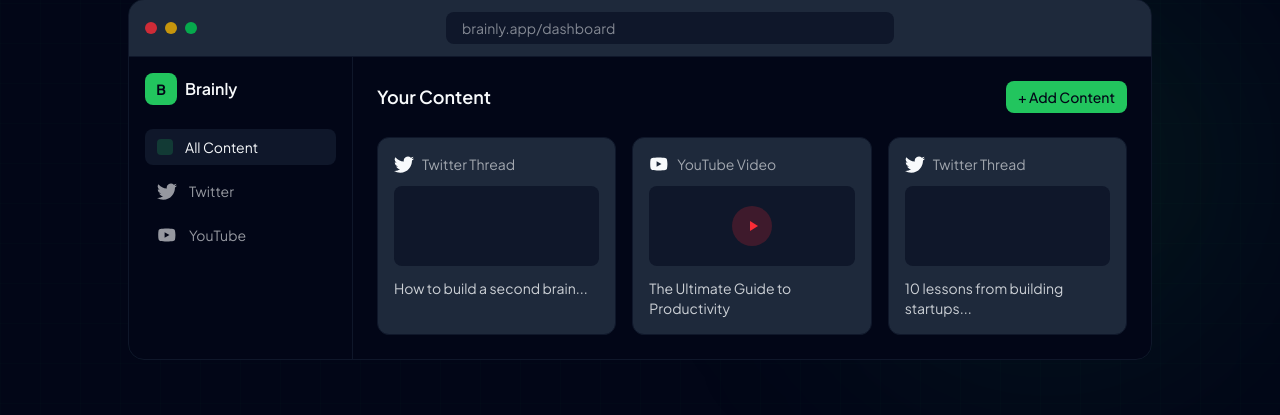
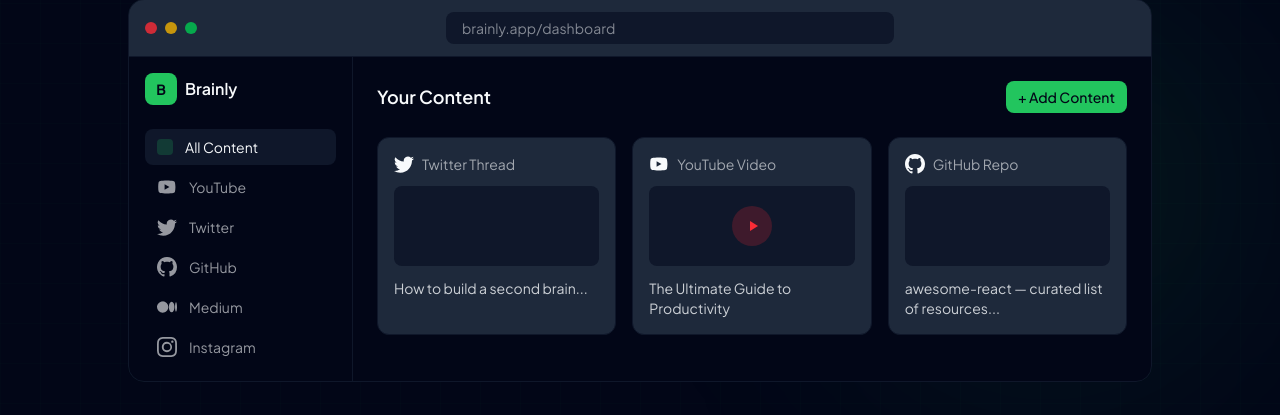
Before and after one commit to THEROHAN01/brainly-monorepo, a React (Vite) app in the folder frontend/: page / in a window 1280 px wide. Shown: the part 757-1172 px from the top of the page. Built offline with nearby package versions, Linux system fonts and the light colour scheme; no server answers.

Commit message:
fix: update dashboard mockup to show all supported platforms (YouTube, Twitter, GitHub, Medium, Instagram)

```diff
--- a/frontend/src/pages/Landing.tsx
+++ b/frontend/src/pages/Landing.tsx
@@ -9,6 +9,9 @@
 import { ShieldIcon } from "../icons/ShieldIcon";
 import { TwitterIcon } from "../icons/TwitterIcon";
 import { YoutubeIcon } from "../icons/YoutubeIcon";
+import { GithubIcon } from "../icons/GithubIcon";
+import { MediumIcon } from "../icons/MediumIcon";
+import { InstagramIcon } from "../icons/InstagramIcon";
 import { GridPattern, TextShimmer, BlurFade, BorderBeam, MagicCard } from "../components/magicui";
 
 export function Landing() {
@@ -154,18 +157,30 @@
                                                 </div>
                                                 <span className="font-semibold">Brainly</span>
                                             </div>
-                                            <div className="space-y-2">
+                                            <div className="space-y-1">
                                                 <div className="flex items-center gap-3 px-3 py-2 rounded-lg bg-brand-surface text-brand-text">
                                                     <div className="w-4 h-4 rounded bg-brand-primary/20" />
                                                     <span className="text-sm">All Content</span>
+                                                </div>
+                                                <div className="flex items-center gap-3 px-3 py-2 rounded-lg text-brand-text/60 hover:bg-brand-surface/50">
+                                                    <YoutubeIcon />
+                                                    <span className="text-sm">YouTube</span>
                                                 </div>
                                                 <div className="flex items-center gap-3 px-3 py-2 rounded-lg text-brand-text/60 hover:bg-brand-surface/50">
                                                     <TwitterIcon />
                                                     <span className="text-sm">Twitter</span>
                                                 </div>
                                                 <div className="flex items-center gap-3 px-3 py-2 rounded-lg text-brand-text/60 hover:bg-brand-surface/50">
-                                                    <YoutubeIcon />
-                                                    <span className="text-sm">YouTube</span>
+                                                    <GithubIcon />
+                                                    <span className="text-sm">GitHub</span>
+                                                </div>
+                                                <div className="flex items-center gap-3 px-3 py-2 rounded-lg text-brand-text/60 hover:bg-brand-surface/50">
+                                                    <MediumIcon />
+                                                    <span className="text-sm">Medium</span>
+                                                </div>
+                                                <div className="flex items-center gap-3 px-3 py-2 rounded-lg text-brand-text/60 hover:bg-brand-surface/50">
+                                                    <InstagramIcon />
+                                                    <span className="text-sm">Instagram</span>
                                                 </div>
                                             </div>
                                         </div>
@@ -208,11 +223,11 @@
                                                 {/* Card 3 */}
                                                 <div className="rounded-xl border border-brand-surface bg-brand-surface-dark p-4 hover-lift hidden lg:block">
                                                     <div className="flex items-center gap-2 mb-3">
-                                                        <TwitterIcon />
-                                                        <span className="text-sm text-brand-text/60">Twitter Thread</span>
+                                                        <GithubIcon />
+                                                        <span className="text-sm text-brand-text/60">GitHub Repo</span>
                                                     </div>
                                                     <div className="h-20 bg-brand-surface rounded-lg mb-3" />
-                                                    <p className="text-sm text-brand-text/80 line-clamp-2">10 lessons from building startups...</p>
+                                                    <p className="text-sm text-brand-text/80 line-clamp-2">awesome-react — curated list of resources...</p>
                                                 </div>
                                             </div>
                                         </div>
```
